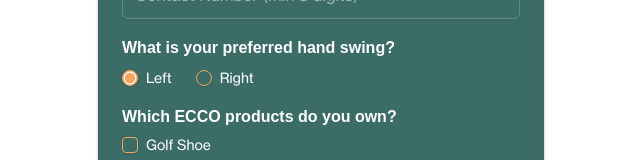
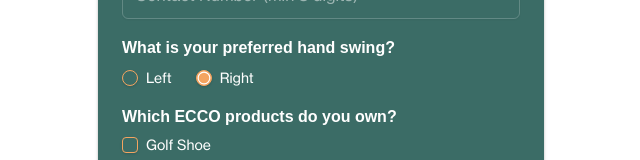
Before and after one commit to weareedt/EccoGolfRegistration, a Next.js app: page / in a window 1280 px wide. Shown: the part 434-594 px from the top of the page, without its empty margins (319-959 px from the left). Built offline with nearby package versions, Linux system fonts and the light colour scheme; no server answers; a web font is replaced by a local one.

Commit message:
Update page.tsx

```diff
--- a/app/page.tsx
+++ b/app/page.tsx
@@ -307,7 +307,7 @@
                 </Label>
                 <RadioGroup
                   name="handSwing"
-                  defaultValue="left"
+                  defaultValue="right"
                   className="flex space-x-4"
                 >
                   <div className="flex items-center space-x-2">
```
